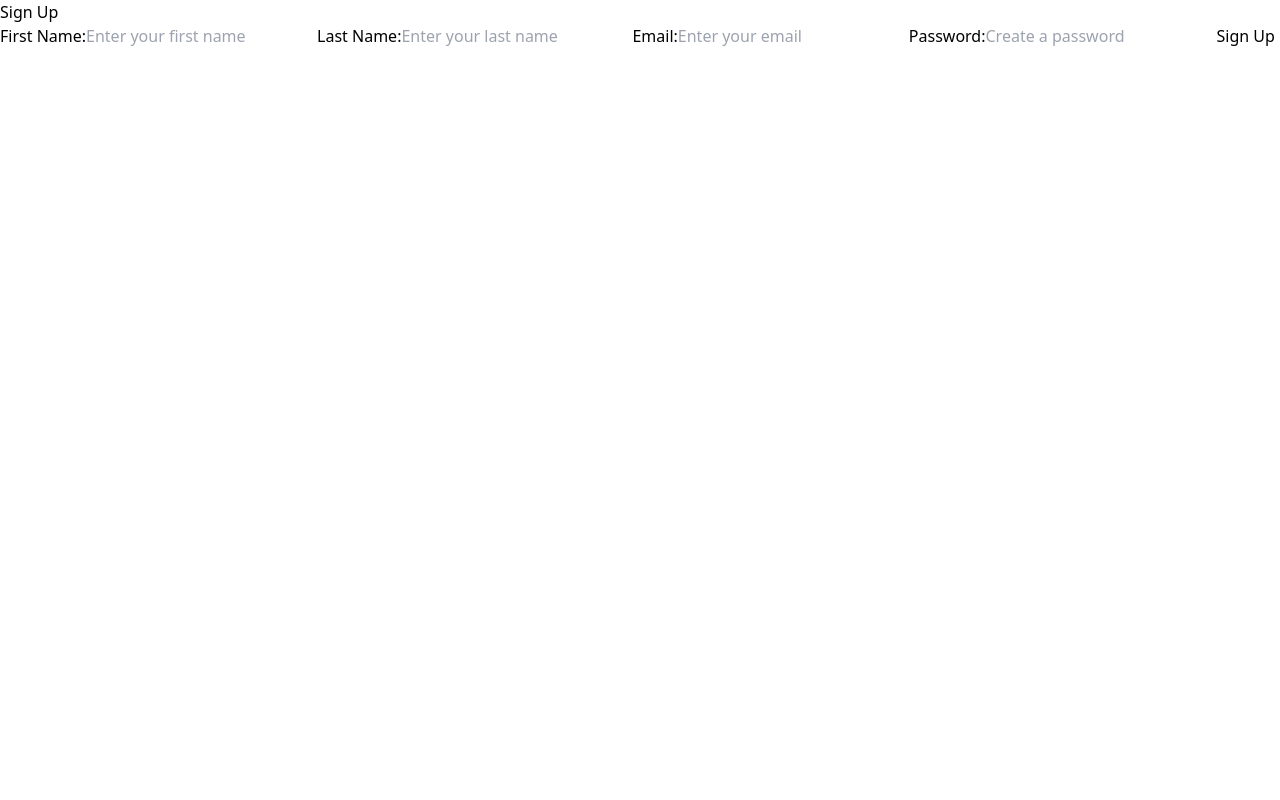
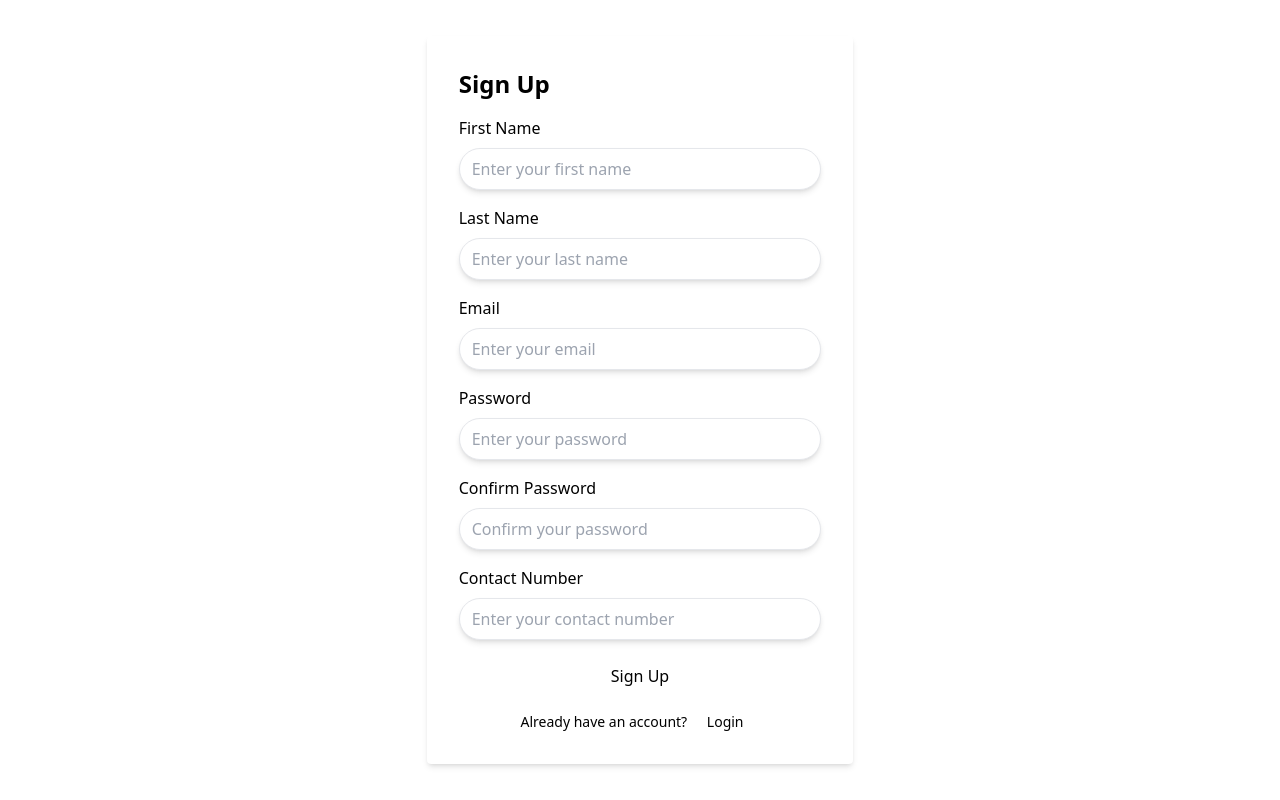
Before and after one commit to tadiekvx/remote-care, a React (Create React App) app in the folder frontend/: page /signup in a window 1280 px wide. Built offline with nearby package versions, Linux system fonts and the light colour scheme.

Commit message:
Created the sign up page/form

```diff
--- a/frontend/src/pages/SignupPage.js
+++ b/frontend/src/pages/SignupPage.js
@@ -1,23 +1,87 @@
 import React from 'react';
+import { Link } from 'react-router-dom';
 
 const SignupPage = () => {
   return (
-    <div>
-      <h1>Sign Up</h1>
-      <form>
-        <label>First Name:</label>
-        <input type="text" placeholder="Enter your first name" />
+    <div className="flex justify-center items-center h-screen">
+      <form className="bg-white p-8 rounded shadow-md w-1/3">
+        <h2 className="text-2xl font-bold mb-4">Sign Up</h2>
 
-        <label>Last Name:</label>
-        <input type="text" placeholder="Enter your last name" />
+        <div className="mb-4">
+          <label className="block mb-2" htmlFor="firstName">First Name</label>
+          <input
+            type="text"
+            id="firstName"
+            className="border rounded-full w-full py-2 px-3 focus:outline-none shadow-md"
+            placeholder="Enter your first name"
+            required
+          />
+        </div>
 
-        <label>Email:</label>
-        <input type="email" placeholder="Enter your email" />
+        <div className="mb-4">
+          <label className="block mb-2" htmlFor="lastName">Last Name</label>
+          <input
+            type="text"
+            id="lastName"
+            className="border rounded-full w-full py-2 px-3 focus:outline-none shadow-md"
+            placeholder="Enter your last name"
+            required
+          />
+        </div>
 
-        <label>Password:</label>
-        <input type="password" placeholder="Create a password" />
+        <div className="mb-4">
+          <label className="block mb-2" htmlFor="email">Email</label>
+          <input
+            type="email"
+            id="email"
+            className="border rounded-full w-full py-2 px-3 focus:outline-none shadow-md"
+            placeholder="Enter your email"
+            required
+          />
+        </div>
 
-        <button type="submit">Sign Up</button>
+        <div className="mb-4">
+          <label className="block mb-2" htmlFor="password">Password</label>
+          <input
+            type="password"
+            id="password"
+            className="border rounded-full w-full py-2 px-3 focus:outline-none shadow-md"
+            placeholder="Enter your password"
+            required
+          />
+        </div>
+
+        <div className="mb-4">
+          <label className="block mb-2" htmlFor="confirmPassword">Confirm Password</label>
+          <input
+            type="password"
+            id="confirmPassword"
+            className="border rounded-full w-full py-2 px-3 focus:outline-none shadow-md"
+            placeholder="Confirm your password"
+            required
+          />
+        </div>
+
+        <div className="mb-4">
+          <label className="block mb-2" htmlFor="contactNumber">Contact Number</label>
+          <input
+            type="tel"
+            id="contactNumber"
+            className="border rounded-full w-full py-2 px-3 focus:outline-none shadow-md"
+            placeholder="Enter your contact number"
+          />
+        </div>
+
+        <button type="submit" className="bg-nude text-black py-2 px-4 rounded-full w-full">
+          Sign Up
+        </button>
+
+        <p className="text-sm text-center mt-4">
+          Already have an account?{' '}
+          <Link to="/login" className="rounded-full bg-nude text-black py-2 px-4">
+            Login
+          </Link>
+        </p>
       </form>
     </div>
   );
```
